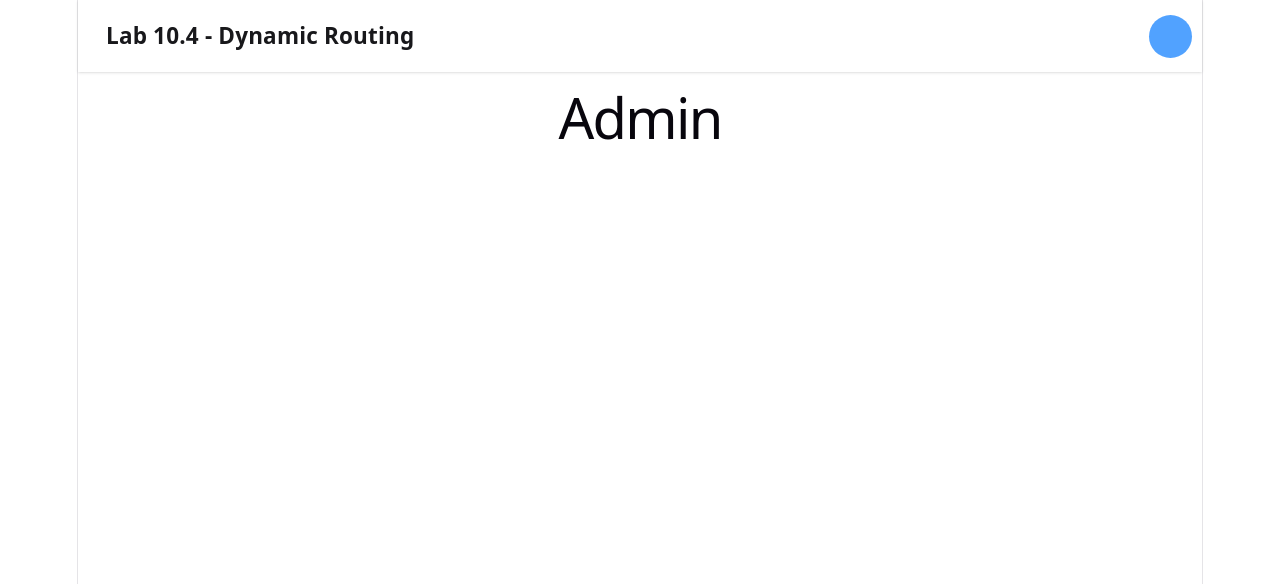
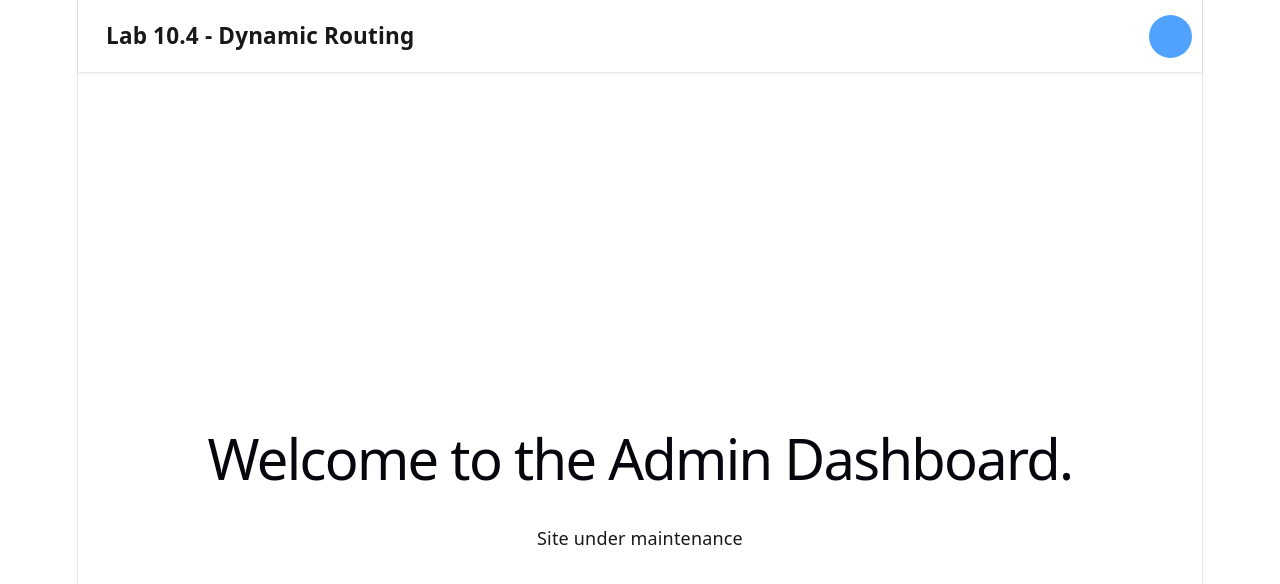
Before and after one commit to chadgarc/lab10.4-Dinamic-Routing, a React (Vite) app: page /admin in a window 1280 px wide. Shown: the top 584 px of the page. Built offline with nearby package versions, Linux system fonts and the light colour scheme; sample sign-in values are in the browser's storage.

Commit message:
feat: add protected admin routes, search bar, unauthorized page, and auth state persistence

```diff
--- a/src/App.tsx
+++ b/src/App.tsx
@@ -1,11 +1,24 @@
 import { Routes, Route, Navigate } from 'react-router'
+import { useContext } from 'react'
+import { AuthContext } from './hooks/Contexts/AuthContext'
 import {Layout} from './components/Layout/Layout.tsx'
 import {Blog} from './components/body/pages/Blog.tsx'
 import {Admin} from './components/body/pages/Admin.tsx'
 import {Login} from './components/body/pages/Login.tsx'
 import {Slug} from './components/body/pages/Slug.tsx'
+import {Unauthorized} from './components/body/pages/Unauthorized.tsx'
 
 function App() {
+
+  function ProtectedRoute({ children }: { children: React.ReactNode }) {
+      const { isAuth } = useContext(AuthContext);
+      if (!isAuth) return (
+      <>
+        <Navigate to="/admin/unauthorized" replace />
+      </>
+    );
+      return <>{children}</>;
+  }
 
   return (
     <section data-theme="light">
@@ -13,11 +26,15 @@ function App() {
         <Route element={<Layout />}>
           <Route path="/" element={<Navigate to="/blog" replace />} />
           <Route path="/blog" element={<Blog />} />
-          <Route path="/admin" element={<Admin />} />
+          <Route path="/admin" element={
+            <ProtectedRoute>
+              <Admin />
+            </ProtectedRoute>} />
+          <Route path="/admin/unauthorized" element={<Unauthorized />} />
           <Route path="/login" element={<Login />} />
           <Route path="/blog/:slug" element={<Slug />} />
-      </Route>
-    </Routes>
+        </Route>
+      </Routes>
     </section>
   )
 }
--- a/src/components/Header/LoggedUser.tsx
+++ b/src/components/Header/LoggedUser.tsx
@@ -16,7 +16,7 @@ export function LoggedUser(){
                 className="menu menu-sm dropdown-content bg-base-100 rounded-box z-1 mt-3 w-52 p-2 shadow">
                 <li>
                 <a className="justify-between">
-                    Profile
+                    {isAuth ? <li><Link to="/admin">Account Settings</Link></li> : <li><Link to="/login">Account Settings</Link></li>}
                 </a>
                 </li>
                 {/* <li><a>Settings</a></li> */}
--- a/src/components/Header/NavBar.tsx
+++ b/src/components/Header/NavBar.tsx
@@ -1,3 +1,4 @@
+import { Link } from "react-router"
 import { LoggedUser } from "./LoggedUser"
 
 export default function NavBar()
@@ -6,7 +7,7 @@ export default function NavBar()
             <>
             <div className="navbar bg-base-100 shadow-sm">
                 <div className="flex-1 flex justify-start">
-                    <a className="btn btn-ghost text-xl">Lab 10.4 - Dynamic Routing</a>
+                    <Link to="/blog"><a className="btn btn-ghost text-xl">Lab 10.4 - Dynamic Routing</a></Link>
                 </div>
                 <div className="flex gap-2">
                     <LoggedUser />
--- /dev/null
+++ b/src/components/Header/SearchBar.tsx
@@ -0,0 +1,23 @@
+
+
+export function SearchBar(){
+    return(
+        <>
+            <label className="input">
+                <svg className="h-[1em] opacity-50" xmlns="http://www.w3.org/2000/svg" viewBox="0 0 24 24">
+                    <g
+                    strokeLinejoin="round"
+                    strokeLinecap="round"
+                    strokeWidth="2.5"
+                    fill="none"
+                    stroke="currentColor"
+                    >
+                    <circle cx="11" cy="11" r="8"></circle>
+                    <path d="m21 21-4.3-4.3"></path>
+                    </g>
+                </svg>
+                <input type="search" className="grow" placeholder="Search" />
+            </label>
+        </>
+    )
+}
--- a/src/components/body/pages/Admin.tsx
+++ b/src/components/body/pages/Admin.tsx
@@ -1,6 +1,16 @@
+import { useContext } from "react";
+import { AuthContext } from "../../../hooks/Contexts/AuthContext";
 
 export function Admin(){
+    const { isAuth } = useContext(AuthContext);
     return(
-        <h1>Admin</h1>
+        <div className="flex justify-center items-center min-h-screen">
+            {isAuth &&
+            <div className="flex flex-col">
+                <h1 className="text-3xl font-bold">Welcome to the Admin Dashboard.</h1>
+                <p>Site under maintenance</p>
+            </div>
+            }
+        </div>
     )
 }
--- /dev/null
+++ b/src/components/body/pages/Unauthorized.tsx
@@ -0,0 +1,9 @@
+
+export function Unauthorized(){
+    return(
+        <div className="flex flex-col justify-center items-center min-h-screen gap-5">
+            <p className="text-xl">Admin page, access denied</p>
+            <img src="https://http.cat/401" alt="Unauthorized access" />
+        </div>
+    )
+}
--- a/src/hooks/CustomHooks/AuthContext.tsx
+++ b/src/hooks/CustomHooks/AuthContext.tsx
@@ -2,13 +2,17 @@ import type { ReactNode } from "react";
 import { AuthContext } from "../Contexts/AuthContext";
 import { useState } from "react";
 
+const loggedIn = localStorage.getItem("isAuth")
+
 export const AuthProvider = ({children}: {children: ReactNode}) => {
-    const [isAuth, setIsAuth] = useState(false);
+    const [isAuth, setIsAuth] = useState<boolean>(loggedIn ? JSON.parse(loggedIn) : false);
     const login = () => {
         setIsAuth(true);
+        localStorage.setItem("isAuth", "true");
     };
     const logout = () => {
         setIsAuth(false);
+        localStorage.setItem("isAuth", "false");
     };
     return (
         <AuthContext.Provider value={{isAuth, login, logout}}>
```
